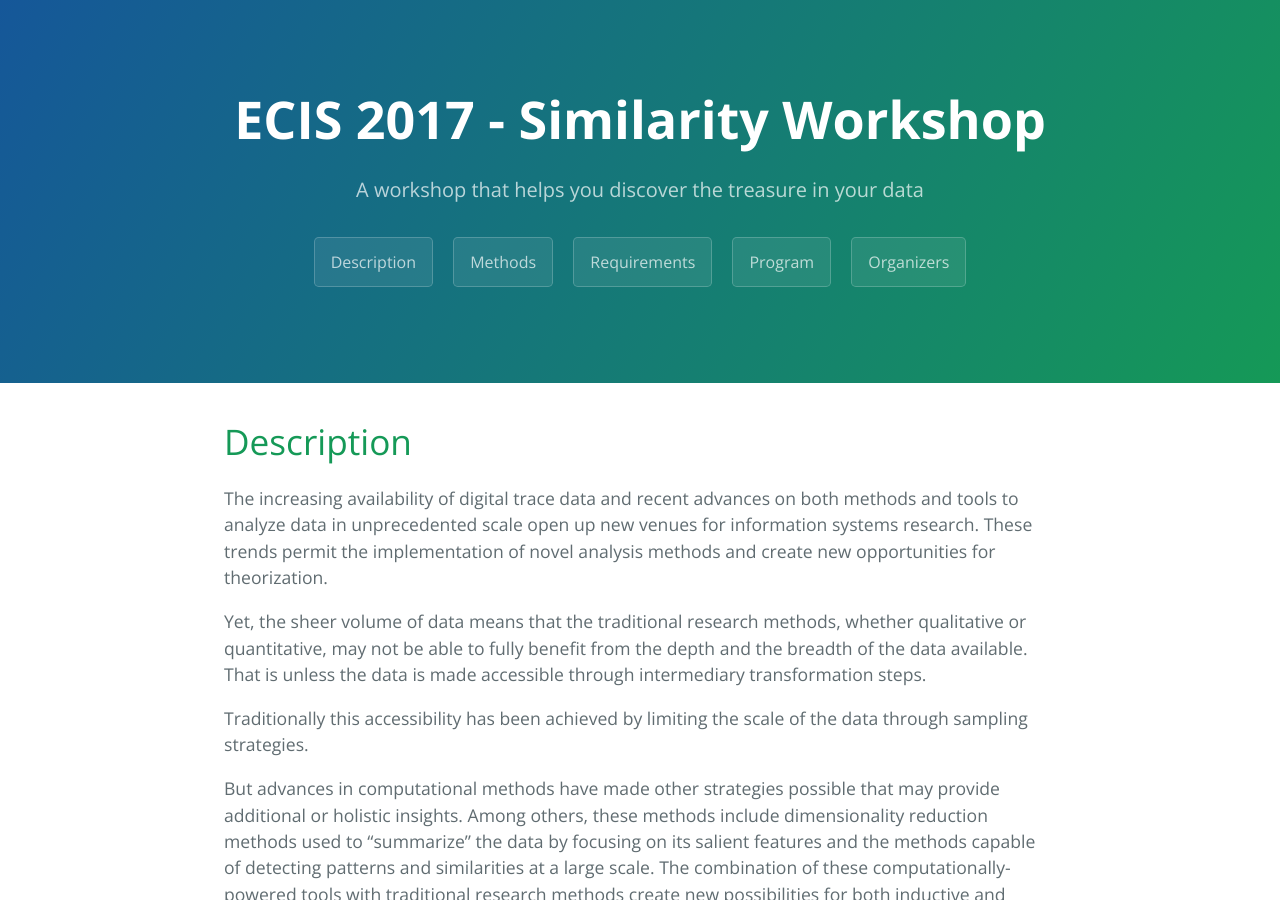
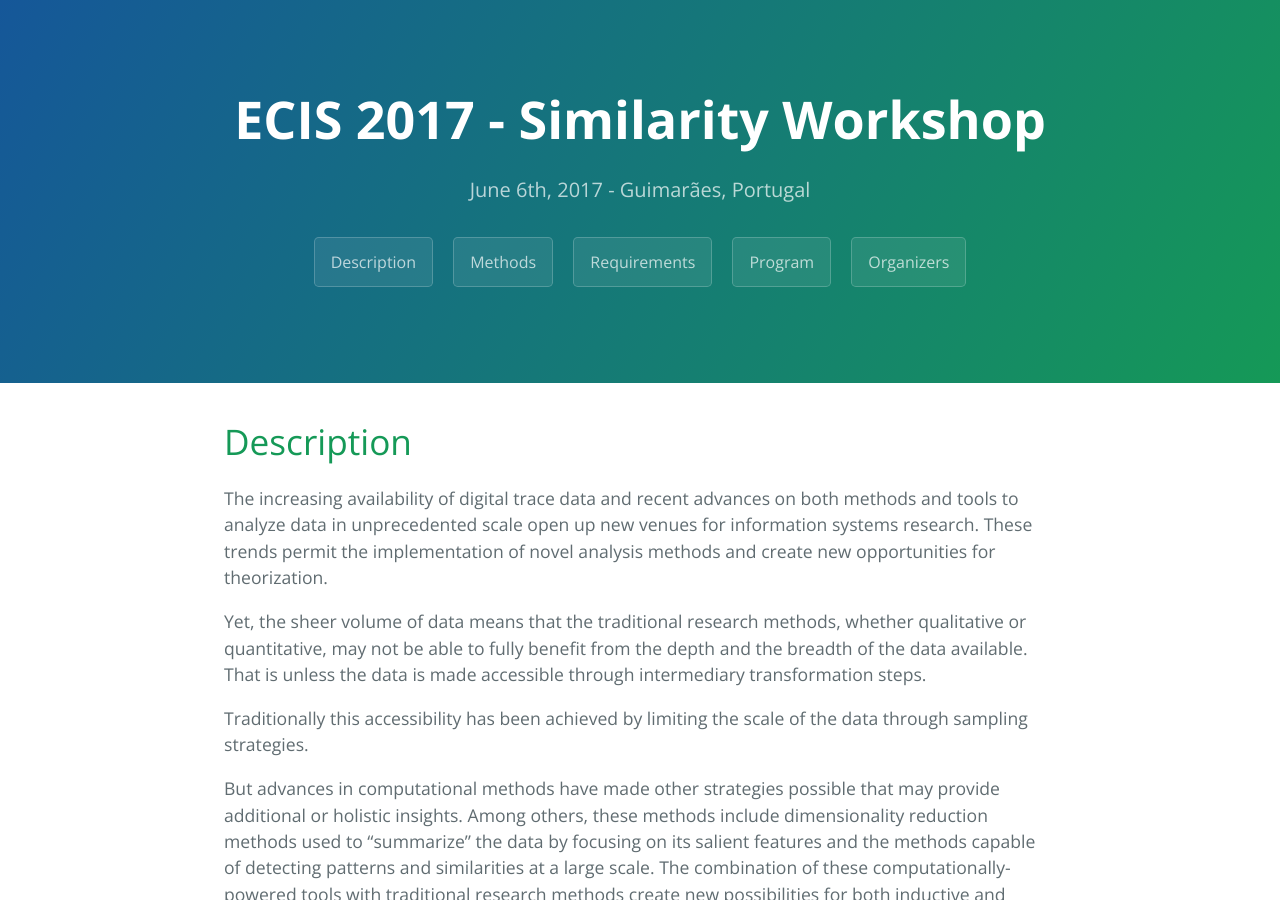
Before and after one commit to retrography/similarity-workshop, a Jekyll site: the page built from index.md, in a window 1280 px wide and 900 px high. Built offline with Jekyll 4.4.1, drawn with Linux system fonts in a browser that asks for light colours.

Commit message:
Update _config.yml

```diff
--- a/_config.yml
+++ b/_config.yml
@@ -1,6 +1,6 @@
 # Setup
 title:        ECIS 2017 - Similarity Workshop
-tagline:      A workshop that helps you discover the treasure in your data
+tagline:      June 6th, 2017 - Guimarães, Portugal
 baseurl:      ""
 #paginate:     1
 
```
